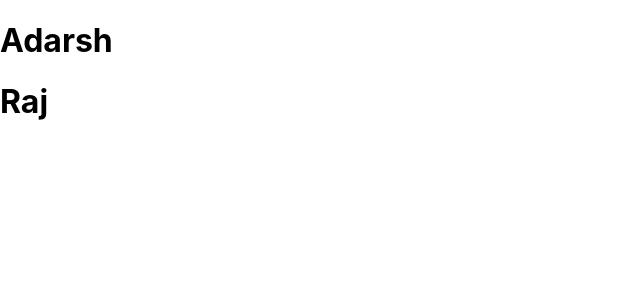
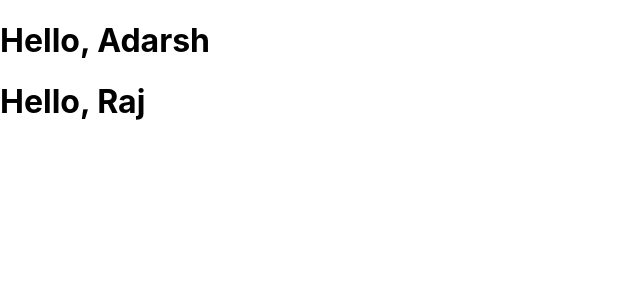
Before and after one commit to artrozo/react-getting-started, a React (Create React App) app: page / in a window 1280 px wide. Shown: the top 300 px of the page, without its empty margins (0-640 px from the left). Built offline with nearby package versions, Linux system fonts and the light colour scheme.

Commit message:
classs : class component

```diff
--- a/src/name.js
+++ b/src/name.js
@@ -1,6 +1,8 @@
 import React from "react";
-const Name = (props) => {
-  return <h1>{props.name}</h1>;
-};
+class Name extends React.Component {
+  render() {
+    return <h1>Hello, {this.props.name}</h1>;
+  }
+}
 
 export default Name;
```
